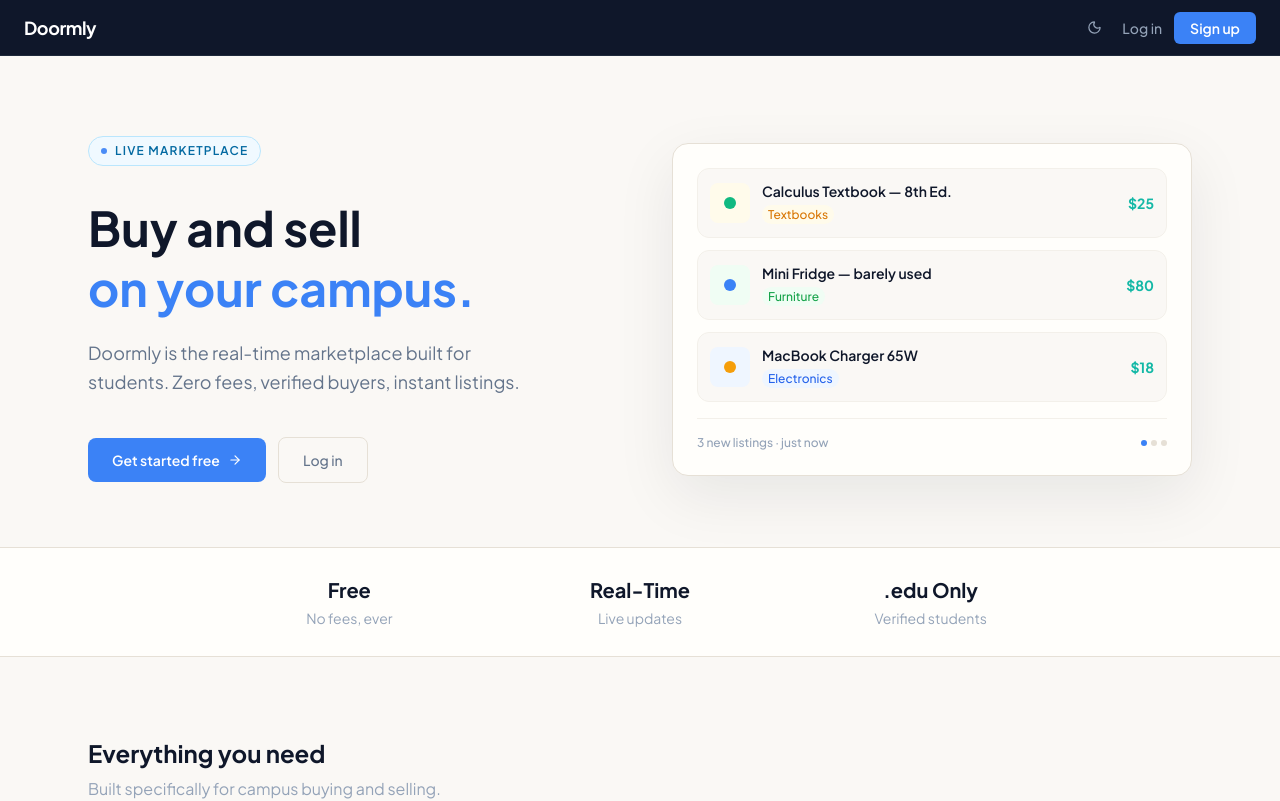
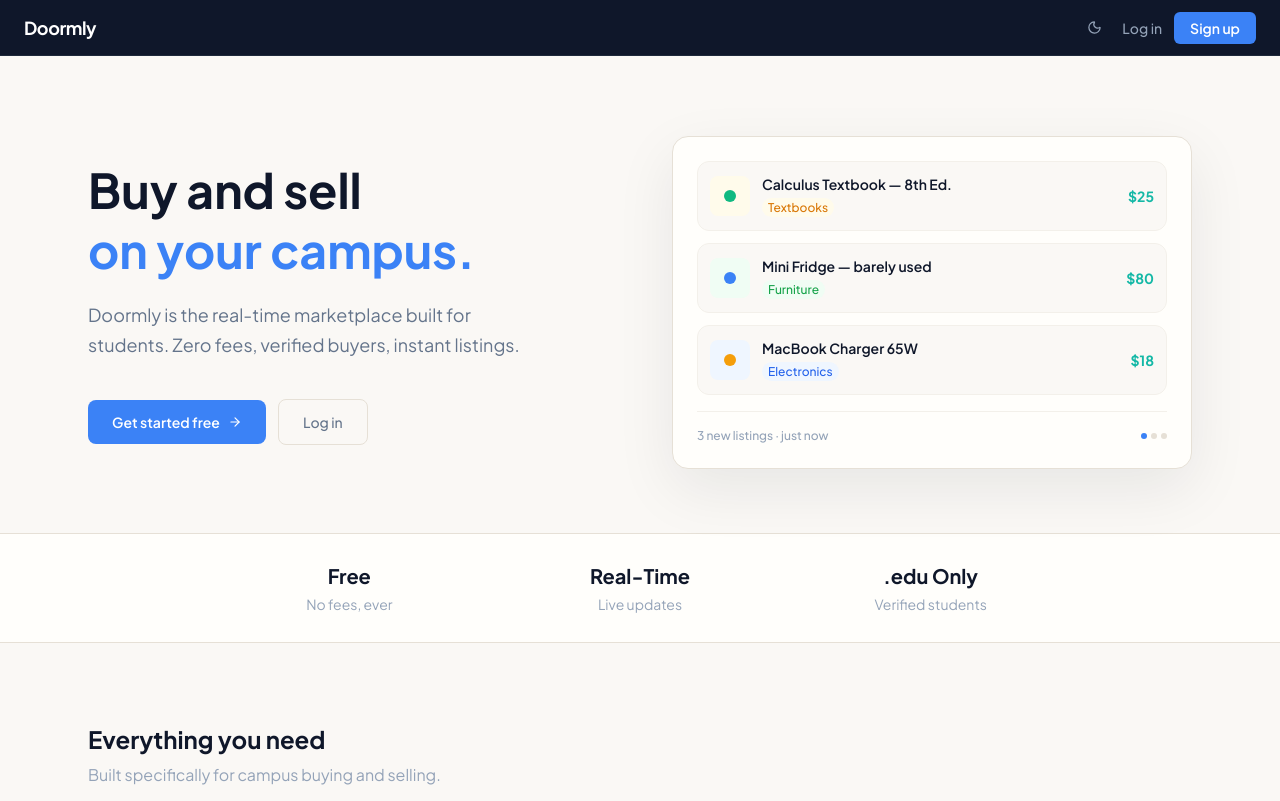
Before and after one commit to say3u/campus-marketplace, a React (Vite) app in the folder client/: page / in a window 1280 px wide. Shown: the top 801 px of the page. Built offline with nearby package versions, Linux system fonts and the light colour scheme; the HTML template or start-up script is replaced by a standard one.

Commit message:
Remove live marketplace badge, listings grid goes full width

```diff
--- a/client/src/pages/Home.jsx
+++ b/client/src/pages/Home.jsx
@@ -34,7 +34,7 @@ export default function Home() {
   };
 
   return (
-    <div className="max-w-6xl mx-auto px-4 py-6">
+    <div className="w-full px-6 py-6">
       {/* Search row */}
       <div className="flex gap-2 mb-4">
         <div className="relative flex-1">
@@ -115,7 +115,7 @@ export default function Home() {
 
       {/* Grid */}
       {isLoading ? (
-        <div className="grid grid-cols-2 sm:grid-cols-3 lg:grid-cols-4 xl:grid-cols-5 gap-3">
+        <div className="grid grid-cols-2 sm:grid-cols-3 md:grid-cols-4 lg:grid-cols-5 xl:grid-cols-6 2xl:grid-cols-7 gap-3">
           {Array.from({ length: 10 }).map((_, i) => (
             <div key={i} className="rounded-xl border bg-white animate-pulse" style={{ borderColor: 'var(--border)' }}>
               <div className="aspect-square rounded-t-xl" style={{ backgroundColor: 'var(--surface2)' }} />
@@ -134,7 +134,7 @@ export default function Home() {
           </p>
         </div>
       ) : (
-        <div className="grid grid-cols-2 sm:grid-cols-3 lg:grid-cols-4 xl:grid-cols-5 gap-3">
+        <div className="grid grid-cols-2 sm:grid-cols-3 md:grid-cols-4 lg:grid-cols-5 xl:grid-cols-6 2xl:grid-cols-7 gap-3">
           {listings.map(l => <ListingCard key={l.id} listing={l} />)}
         </div>
       )}
--- a/client/src/pages/Landing.jsx
+++ b/client/src/pages/Landing.jsx
@@ -15,11 +15,6 @@ export default function Landing() {
       {/* Hero */}
       <div className="max-w-6xl mx-auto px-6 pt-20 pb-16 flex flex-col lg:flex-row items-center gap-16">
         <div className="flex-1">
-          <div className="inline-flex items-center gap-2 text-xs font-semibold uppercase tracking-widest mb-8 px-3 py-1.5 rounded-full border"
-            style={{ borderColor: '#BAE6FD', color: '#0369A1', backgroundColor: '#F0F9FF' }}>
-            <span className="w-1.5 h-1.5 rounded-full animate-pulse" style={{ backgroundColor: '#3B82F6' }} />
-            Live marketplace
-          </div>
           <h1 className="text-5xl font-bold leading-tight mb-5" style={{ color: 'var(--text)' }}>
             Buy and sell<br />
             <span style={{ color: '#3B82F6' }}>on your campus.</span>
```
